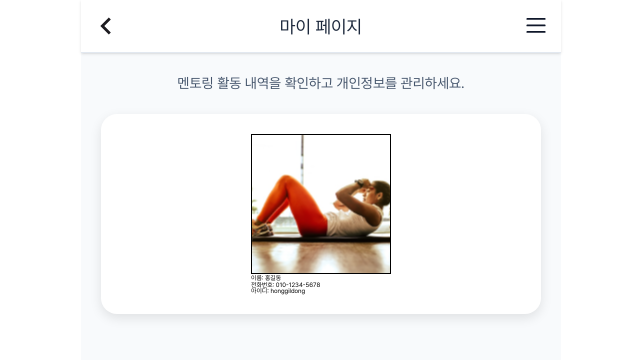
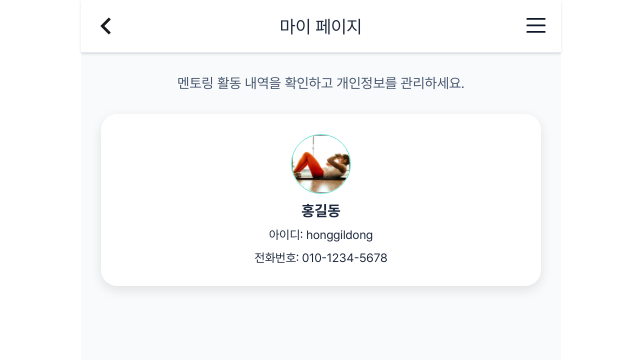
Before and after one commit to woowacourse-teams/2025-Fit-toring, a React app in the folder frontend/: page /my-page in a window 1280 px wide. Shown: the top 360 px of the page, without its empty margins (319-959 px from the left). Built offline with nearby package versions, Linux system fonts and the light colour scheme.

Commit message:
feat: MyProfile 컴포넌트 내 정보에 스타일 적용 #190

```diff
--- a/frontend/src/pages/myPage/components/MyProfile/MyProfile.tsx
+++ b/frontend/src/pages/myPage/components/MyProfile/MyProfile.tsx
@@ -17,12 +17,10 @@ function MyProfile() {
         멘토링 활동 내역을 확인하고 개인정보를 관리하세요.
       </StyledIntro>
       <StyledWrapper>
-        <div>
-          <img src={img} alt="Profile" />
-          <p>이름: {name}</p>
-          <p>전화번호: {phone}</p>
-          <p>아이디: {id}</p>
-        </div>
+        <StyledImage src={img} alt="Profile" />
+        <StyledName>{name}</StyledName>
+        <StyledId>아이디: {id}</StyledId>
+        <StyledPhone>전화번호: {phone}</StyledPhone>
       </StyledWrapper>
     </StyledContainer>
   );
@@ -49,12 +47,36 @@ const StyledWrapper = styled.div`
   display: flex;
   flex-direction: column;
   align-items: center;
+  gap: 0.8rem;
 
   width: 100%;
   height: auto;
+  max-height: 24rem;
   padding: 2rem;
   border-radius: 16px;
   box-shadow: rgb(0 0 0 / 10%) 0 0.4rem 1.2rem;
 
   background-color: ${({ theme }) => theme.BG.WHITE};
 `;
+
+const StyledImage = styled.img`
+  width: 6rem;
+  height: 6rem;
+  border: 1px solid ${({ theme }) => theme.SYSTEM.MAIN300};
+  border-radius: 50%;
+`;
+
+const StyledName = styled.p`
+  color: ${({ theme }) => theme.FONT.B01};
+  ${({ theme }) => theme.TYPOGRAPHY.B1_B}
+`;
+
+const StyledId = styled.p`
+  color: ${({ theme }) => theme.FONT.B01};
+  ${({ theme }) => theme.TYPOGRAPHY.B4_R}
+`;
+
+const StyledPhone = styled.p`
+  color: ${({ theme }) => theme.FONT.B01};
+  ${({ theme }) => theme.TYPOGRAPHY.B4_R}
+`;
```
